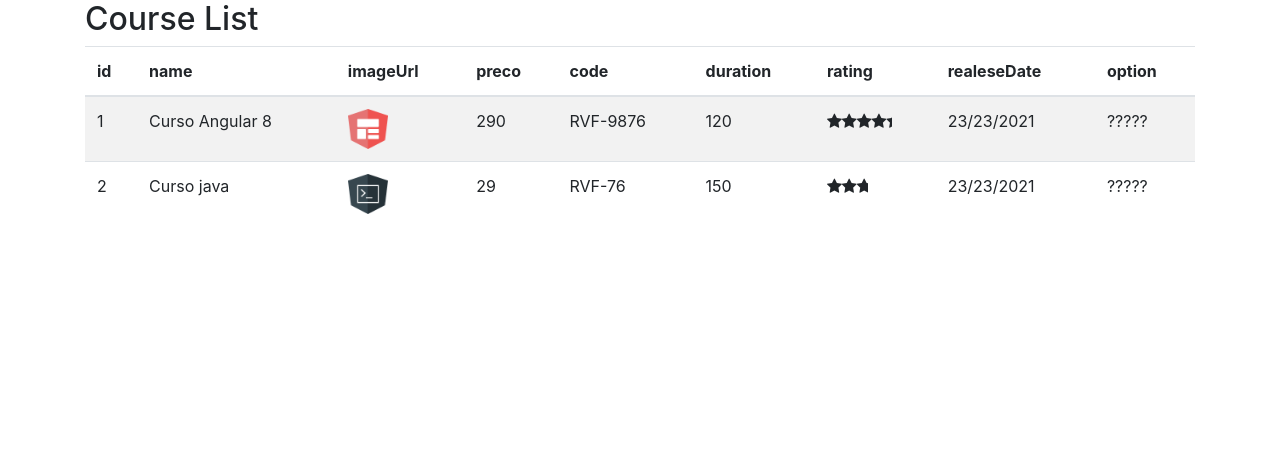
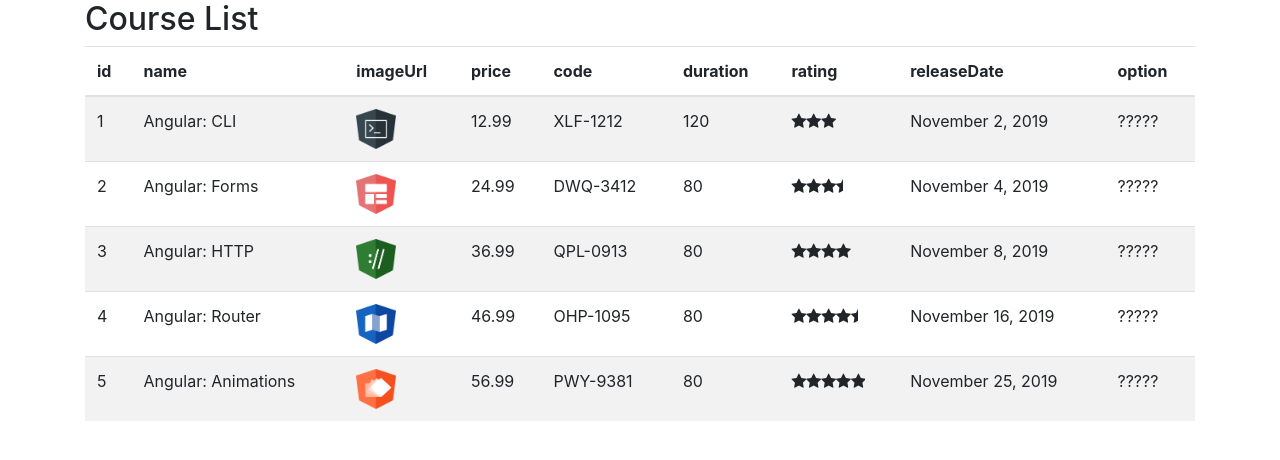
Before and after one commit to RamonFern/course-manager, an Angular app: page /courses in a window 1280 px wide. Shown: the top 460 px of the page. Built offline with nearby package versions, Linux system fonts and the light colour scheme.

Commit message:
Criação da classe course.service para trabalhar com injeção de dependencia

```diff
--- a/src/app/courses/course-list.component.html
+++ b/src/app/courses/course-list.component.html
@@ -6,11 +6,11 @@
             <th>id</th>
             <th>name</th>
             <th>imageUrl</th>
-            <th>preco</th>
+            <th>price</th>
             <th>code</th>
             <th>duration</th>
             <th>rating</th>
-            <th>realeseDate</th>
+            <th>releaseDate</th>
             <th>option</th>
         </tr>
     </thead>
@@ -19,13 +19,13 @@
             <td>{{ course.id }}</td>
             <td>{{ course.name }}</td>
             <td><img [src]="course.imageUrl" width=40 height=40></td>
-            <td>{{ course.preco }}</td>
+            <td>{{ course.price }}</td>
             <td>{{ course.code }}</td>
             <td>{{ course.duration }}</td>
             <td>
                 <app-star [rating]='course.rating'></app-star>
             </td>
-            <td>{{ course.realeseDate }}</td>
+            <td>{{ course.releaseDate }}</td>
             <td>?????</td>
         </tr>
     </tbody>
--- a/src/app/courses/course-list.component.ts
+++ b/src/app/courses/course-list.component.ts
@@ -1,5 +1,6 @@
 import { Component, OnInit } from "@angular/core";
 import { Course } from "./course";
+import { CourseService } from "./course.service";
 
 @Component({
     selector: 'app-course-list',
@@ -9,29 +10,12 @@
 
     courses: Course[] = [];
 
+    constructor(private courseService: CourseService){}
+
     ngOnInit(): void {
-        this.courses = [
-            {
-                id: 1,
-                name: 'Curso Angular 8',
-                imageUrl: '/assets/images/forms.png',
-                preco: 290,
-                code: 'RVF-9876',
-                duration: 120,
-                rating: 4.4,
-                realeseDate: '23/23/2021'
-            },
-            {
-                id: 2,
-                name: 'Curso java',
-                imageUrl: '/assets/images/cli.png',
-                preco: 29,
-                code: 'RVF-76',
-                duration: 150,
-                rating: 2.8,
-                realeseDate: '23/23/2021'
-            }
-        ]
+
+        this.courses = this.courseService.retrieveAll();
+
     }
 
 
--- /dev/null
+++ b/src/app/courses/course.service.ts
@@ -0,0 +1,71 @@
+import { Injectable } from "@angular/core";
+import { Course } from "./course";
+
+@Injectable({
+    providedIn: "root"
+})
+export class CourseService {
+
+    retrieveAll(): Course[] {
+        return COURSES;
+    }
+
+}
+
+var COURSES: Course[] = [
+    {
+        id: 1,
+        name: 'Angular: CLI',
+        releaseDate: 'November 2, 2019',
+        description: 'Neste curso, os alunos irão obter um grande conhecimento nos principais recursos do CLI.',
+        duration: 120,
+        code: 'XLF-1212',
+        rating: 3,
+        price: 12.99,
+        imageUrl: '/assets/images/cli.png',
+    },
+    {
+        id: 2,
+        name: 'Angular: Forms',
+        releaseDate: 'November 4, 2019',
+        description: 'Neste curso, os alunos irão obter um conhecimento aprofundado sobre os recursos disponíveis no módulo de Forms.',
+        duration: 80,
+        code: 'DWQ-3412',
+        rating: 3.5,
+        price: 24.99,
+        imageUrl: '/assets/images/forms.png',
+    },
+    {
+        id: 3,
+        name: 'Angular: HTTP',
+        releaseDate: 'November 8, 2019',
+        description: 'Neste curso, os alunos irão obter um conhecimento aprofundado sobre os recursos disponíveis no módulo de HTTP.',
+        duration: 80,
+        code: 'QPL-0913',
+        rating: 4.0,
+        price: 36.99,
+        imageUrl: '/assets/images/http.png',
+    },
+    {
+        id: 4,
+        name: 'Angular: Router',
+        releaseDate: 'November 16, 2019',
+        description: 'Neste curso, os alunos irão obter um conhecimento aprofundado sobre os recursos disponíveis no módulo de Router.',
+        duration: 80,
+        code: 'OHP-1095',
+        rating: 4.5,
+        price: 46.99,
+        imageUrl: '/assets/images/router.png',
+    },
+    {
+        id: 5,
+        name: 'Angular: Animations',
+        releaseDate: 'November 25, 2019',
+        description: 'Neste curso, os alunos irão obter um conhecimento aprofundado sobre os recursos disponíveis sobre Animation.',
+        duration: 80,
+        code: 'PWY-9381',
+        rating: 5,
+        price: 56.99,
+        imageUrl: '/assets/images/animations.png',
+    }
+];
--- a/src/app/courses/course.ts
+++ b/src/app/courses/course.ts
@@ -2,9 +2,10 @@
     id: number;
     name: string;
     imageUrl: string;
-    preco: number;
+    price: number;
     code: string;
     duration: number;
     rating: number;
-    realeseDate: string;
+    releaseDate: string;
+    description: string;
 }
```
